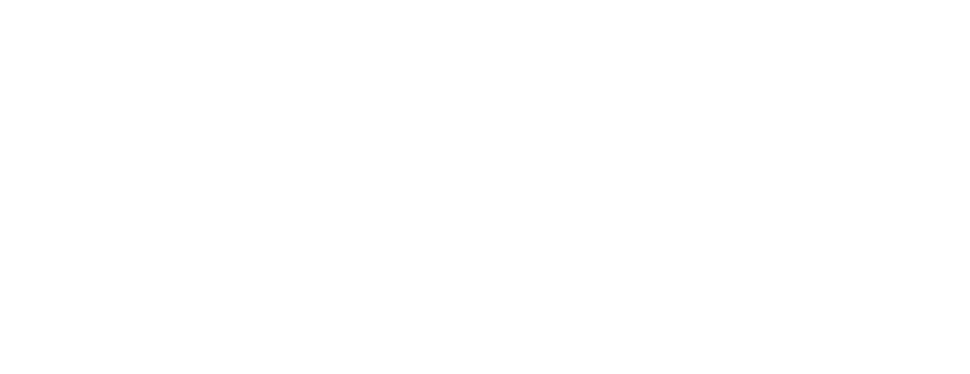
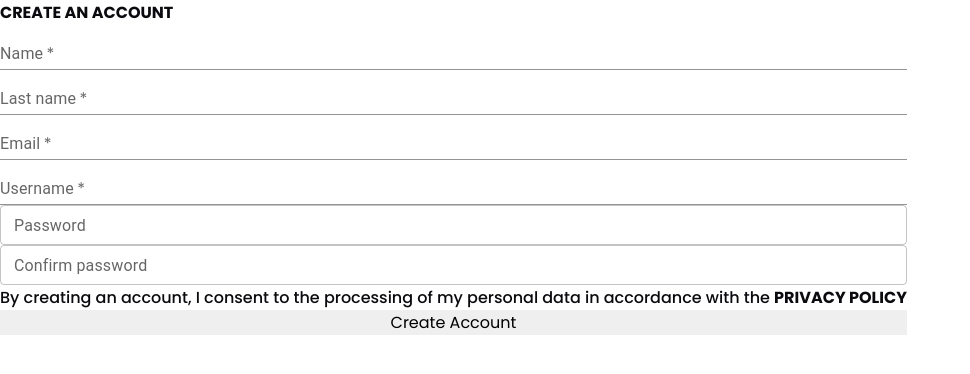
Before and after one commit to Kvng-Divad/E-Shoppy, a React (Create React App) app: page /register in a window 1280 px wide. Before the commit this address had no page. Shown: the top 374 px of the page, without its empty margins (0-970 px from the left). Built offline with nearby package versions, Linux system fonts and the light colour scheme.

Commit message:
commit11

```diff
--- a/src/App.js
+++ b/src/App.js
@@ -2,8 +2,10 @@
 import { Route, Routes } from 'react-router-dom';
 import './App.css';
 import Home from './routes/Home';
+import Login from './routes/Login';
 import Product from './routes/Product';
 import ProductList from './routes/ProductList';
+import Register from './routes/Register';
 
 function App() {
   return (
@@ -13,6 +15,10 @@
         <Route path='/' element={<Home/>} />
         <Route path='/products' element={<ProductList/>} />
         <Route path='/product' element={<Product/>} />
+
+
+        <Route path='/register' element={<Register/>} />
+        <Route path='/sign-in' element={<Login/>} />
       </Routes>
     </div>
   );
--- a/src/components/Navbar/Navbar.jsx
+++ b/src/components/Navbar/Navbar.jsx
@@ -30,8 +30,8 @@
             </div>
             <div className='nav-right flex'>
 
-              <NavLink className='navlink' to=''>Register</NavLink>
-              <NavLink className='navlink' to=''>sign In</NavLink>
+              <NavLink className='navlink' to='/register'>Register</NavLink>
+              <NavLink className='navlink' to='/sign-in'>sign In</NavLink>
 
               <Badge badgeContent={4} color="primary">
               <ShoppingCartIcon  color='action'/>
--- a/src/routes/Login.jsx
+++ b/src/routes/Login.jsx
@@ -1,9 +1,34 @@
 import React from 'react'
-
+import styled from 'styled-components'
+import { FormControl, TextField } from '@mui/material'
 const Login = () => {
   return (
-    <div>Login</div>
+    <Container>
+        <div className="title">
+            <FormControl>
+
+                <TextField
+                    required
+                    id="filled-required"
+                    label="Required"
+                    defaultValue="Hello World"
+                    variant="filled"
+                />
+
+                <TextField
+                    id="outlined-password-input"
+                    label="Password"
+                    type="password"
+                    autoComplete="current-password"
+                />
+
+            </FormControl>
+        </div>
+    </Container>
   )
 }
+const Container = styled.div`
+
+`
 
 export default Login
--- a/src/routes/Register.jsx
+++ b/src/routes/Register.jsx
@@ -1,9 +1,76 @@
 import React from 'react'
+import styled from 'styled-components'
+import { FormControl, TextField } from '@mui/material'
 
 const Register = () => {
   return (
-    <div>Register</div>
+    <Container>
+        <div className="wrapper">
+
+            <div className="title">
+                <h1 className="page-title">CREATE AN ACCOUNT</h1>
+            </div>
+
+            <FormControl>
+
+                <TextField
+                    required
+                    id="firstName"
+                    label="Name"
+                    variant="standard"
+                    size="small"
+                />
+                <TextField
+                    required
+                    id="lastName"
+                    label="Last name"
+                    variant="standard"
+                    size="small"
+                />
+                <TextField
+                    required
+                    id="email"
+                    label="Email"
+                    variant="standard"
+                    size="small"
+                />
+                <TextField
+                    required
+                    id="username"
+                    label="Username"
+                    variant="standard"
+                    size="small"
+                />
+
+                <TextField
+                    id="password"
+                    type="password"
+                    label="Password"
+                    autoComplete="current-password"
+                    size="small"
+                />
+                <TextField
+                    id="confirm-password"
+                    type="password"
+                    label="Confirm password"
+                    autoComplete="current-password"
+                    size="small"
+                />
+
+                <p className="agreement"> By creating an account, I consent to the processing of my personal
+                    data in accordance with the <b>PRIVACY POLICY</b>
+                </p>
+
+                <button className="">Create Account</button>
+
+            </FormControl>
+
+
+        </div>
+    </Container>
   )
 }
+const Container = styled.div`
 
+`
 export default Register
```
